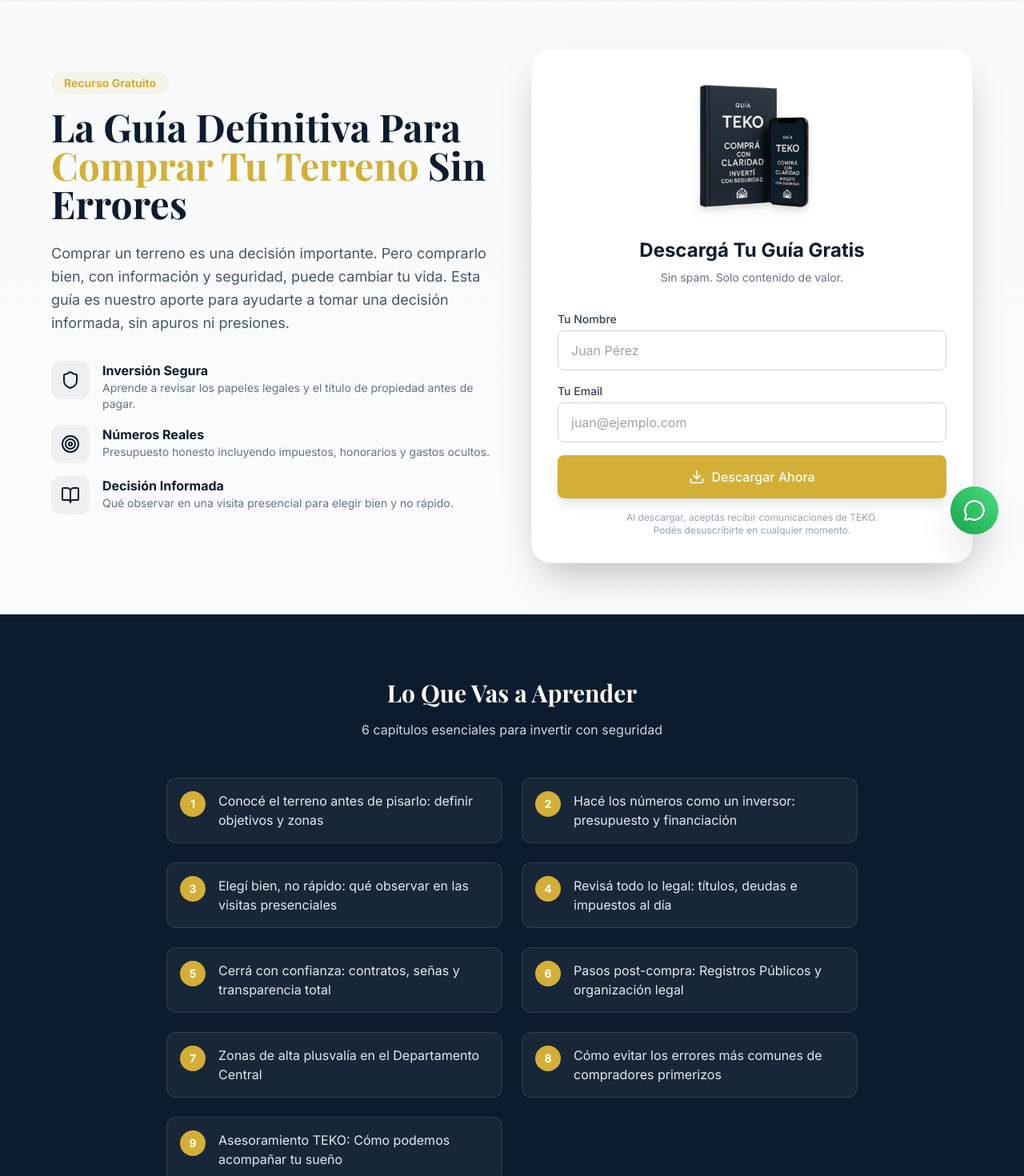
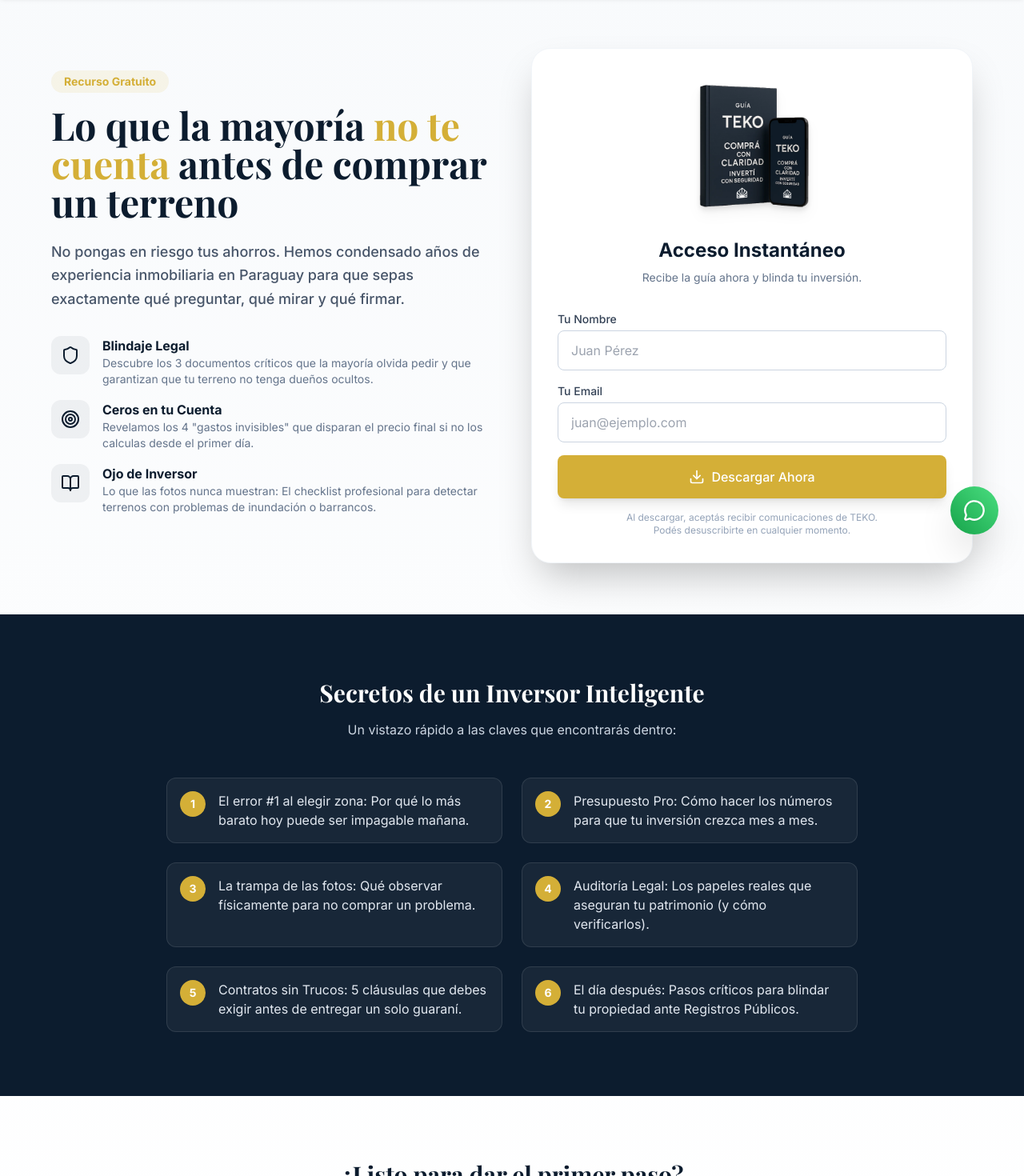
Before and after one commit to tekobienesraices/TEKO, a Next.js app: page /guia in a window 1280 px wide. Shown: the part 100-1570 px from the top of the page at 80% size. Built offline with nearby package versions, Linux system fonts and the light colour scheme; a web font is replaced by a local one.

Commit message:
marketing(guia): Optimize GuiaPage for high conversion using curiosity hooks and persuasive copy

```diff
--- a/app/guia/GuiaPage.tsx
+++ b/app/guia/GuiaPage.tsx
@@ -21,21 +21,18 @@
     };
 
     const benefits = [
-        { icon: Shield, title: 'Inversión Segura', desc: 'Aprende a revisar los papeles legales y el título de propiedad antes de pagar.' },
-        { icon: Target, title: 'Números Reales', desc: 'Presupuesto honesto incluyendo impuestos, honorarios y gastos ocultos.' },
-        { icon: BookOpen, title: 'Decisión Informada', desc: 'Qué observar en una visita presencial para elegir bien y no rápido.' },
+        { icon: Shield, title: 'Blindaje Legal', desc: 'Descubre los 3 documentos críticos que la mayoría olvida pedir y que garantizan que tu terreno no tenga dueños ocultos.' },
+        { icon: Target, title: 'Ceros en tu Cuenta', desc: 'Revelamos los 4 "gastos invisibles" que disparan el precio final si no los calculas desde el primer día.' },
+        { icon: BookOpen, title: 'Ojo de Inversor', desc: 'Lo que las fotos nunca muestran: El checklist profesional para detectar terrenos con problemas de inundación o barrancos.' },
     ];
 
     const chapters = [
-        'Conocé el terreno antes de pisarlo: definir objetivos y zonas',
-        'Hacé los números como un inversor: presupuesto y financiación',
-        'Elegí bien, no rápido: qué observar en las visitas presenciales',
-        'Revisá todo lo legal: títulos, deudas e impuestos al día',
-        'Cerrá con confianza: contratos, señas y transparencia total',
-        'Pasos post-compra: Registros Públicos y organización legal',
-        'Zonas de alta plusvalía en el Departamento Central',
-        'Cómo evitar los errores más comunes de compradores primerizos',
-        'Asesoramiento TEKO: Cómo podemos acompañar tu sueño',
+        'El error #1 al elegir zona: Por qué lo más barato hoy puede ser impagable mañana.',
+        'Presupuesto Pro: Cómo hacer los números para que tu inversión crezca mes a mes.',
+        'La trampa de las fotos: Qué observar físicamente para no comprar un problema.',
+        'Auditoría Legal: Los papeles reales que aseguran tu patrimonio (y cómo verificarlos).',
+        'Contratos sin Trucos: 5 cláusulas que debes exigir antes de entregar un solo guaraní.',
+        'El día después: Pasos críticos para blindar tu propiedad ante Registros Públicos.',
     ];
 
     return (
@@ -52,10 +49,10 @@
                             Recurso Gratuito
                         </span>
                         <h1 className="text-4xl md:text-5xl font-serif font-bold text-teko-navy mb-6 leading-tight">
-                            La Guía Definitiva Para <span className="text-teko-gold">Comprar Tu Terreno</span> Sin Errores
+                            Lo que la mayoría <span className="text-teko-gold">no te cuenta</span> antes de comprar un terreno
                         </h1>
-                        <p className="text-lg text-slate-600 mb-8 leading-relaxed">
-                            Comprar un terreno es una decisión importante. Pero comprarlo bien, con información y seguridad, puede cambiar tu vida. Esta guía es nuestro aporte para ayudarte a tomar una decisión informada, sin apuros ni presiones.
+                        <p className="text-lg text-slate-600 mb-8 leading-relaxed font-medium">
+                            No pongas en riesgo tus ahorros. Hemos condensado años de experiencia inmobiliaria en Paraguay para que sepas exactamente qué preguntar, qué mirar y qué firmar.
                         </p>
 
                         <div className="space-y-4 mb-8">
@@ -92,8 +89,8 @@
                                 alt="Guía TEKO"
                                 className="max-w-[180px] mx-auto drop-shadow-lg mb-6"
                             />
-                            <h2 className="text-2xl font-bold text-teko-navy">Descargá Tu Guía Gratis</h2>
-                            <p className="text-slate-500 text-sm mt-2">Sin spam. Solo contenido de valor.</p>
+                            <h2 className="text-2xl font-bold text-teko-navy">Acceso Instantáneo</h2>
+                            <p className="text-slate-500 text-sm mt-2">Recibe la guía ahora y blinda tu inversión.</p>
                         </div>
 
                         {!submitted ? (
@@ -160,8 +157,8 @@
             <section className="py-20 bg-teko-navy text-white">
                 <div className="max-w-4xl mx-auto px-4">
                     <div className="text-center mb-12">
-                        <h2 className="text-3xl font-serif font-bold mb-4">Lo Que Vas a Aprender</h2>
-                        <p className="text-slate-300">6 capítulos esenciales para invertir con seguridad</p>
+                        <h2 className="text-3xl font-serif font-bold mb-4">Secretos de un Inversor Inteligente</h2>
+                        <p className="text-slate-300">Un vistazo rápido a las claves que encontrarás dentro:</p>
                     </div>
 
                     <div className="grid grid-cols-1 md:grid-cols-2 gap-6">
```
